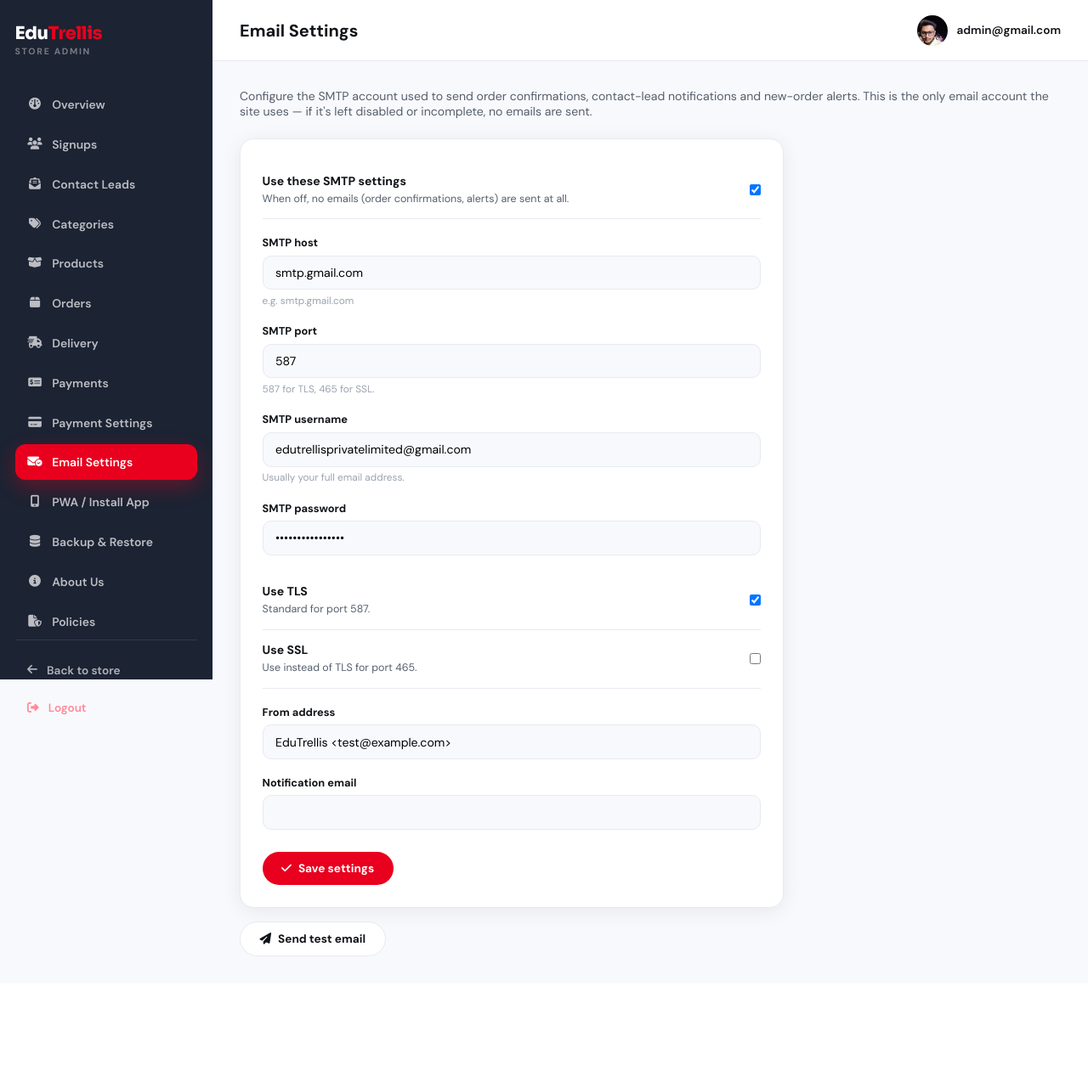
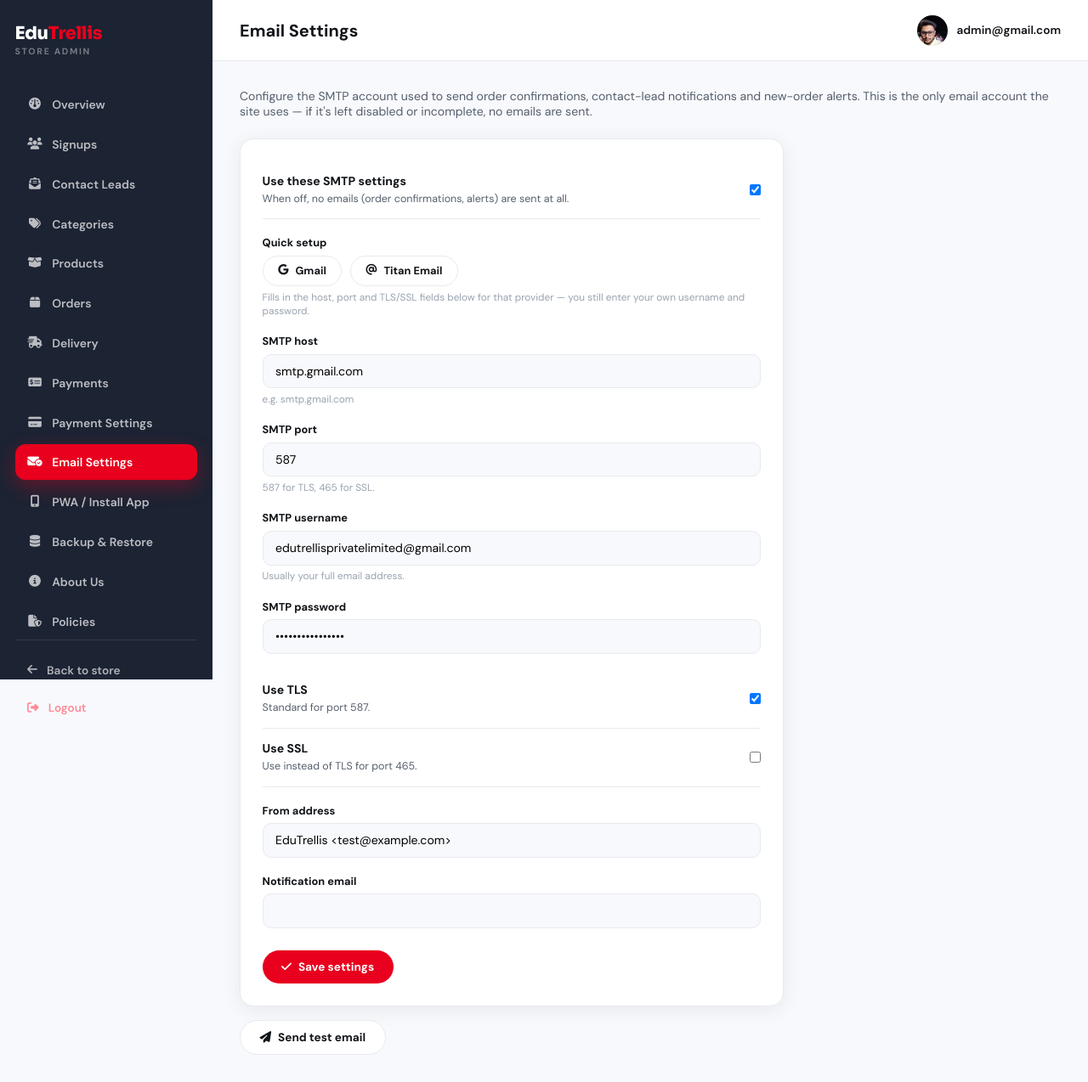
Before and after one commit to edutrellisprivatelimited-dotcom/EduTrellis, a Django app: page /store/dashboard/email-settings/ in a window 1280 px wide. Shown: the whole page at 85% size. Before the commit the page ends 1126 px from the top, so only its background shows below. Run offline with Django 5.2, Linux system fonts and the light colour scheme; a user stored in the database is signed in; data comes from the database, SQL or seed files in the repository.

Commit message:
feat: Titan Email quick-setup preset; show product video before images
Email Settings now has one-click Gmail/Titan Email preset buttons that
fill in the host, port and TLS/SSL fields for that provider — you still
type in your own mailbox address and password. Titan uses
smtp.titan.email on port 465 with SSL (not TLS).

Product detail gallery now puts the video first, ahead of the cover
image and extra photos, so it's what shoppers see (and can play)
immediately when they open a product with a video.

```diff
--- a/myapp/templates/dashboard/email_settings.html
+++ b/myapp/templates/dashboard/email_settings.html
@@ -7,6 +7,8 @@
 .flash{border-radius:12px;padding:.85rem 1rem;font-size:.88rem;font-weight:600;margin-bottom:1.2rem;display:flex;gap:.5rem;align-items:center}
 .flash.success{background:#e8f8ee;color:#177245}
 .flash.error{background:#fdeaea;color:var(--red)}
+.provider-presets{display:flex;gap:.6rem;flex-wrap:wrap;margin-top:.3rem}
+.provider-presets .btn{padding:.55rem 1.1rem;font-size:.8rem}
 </style>
 {% endblock %}
 
@@ -31,6 +33,15 @@
   </div>
 
   <div class="form-group" style="margin-top:1.2rem">
+    <label>Quick setup</label>
+    <div class="provider-presets">
+      <button type="button" class="btn btn-ghost" data-preset="gmail"><i class="fab fa-google"></i> Gmail</button>
+      <button type="button" class="btn btn-ghost" data-preset="titan"><i class="fas fa-at"></i> Titan Email</button>
+    </div>
+    <div class="help">Fills in the host, port and TLS/SSL fields below for that provider — you still enter your own username and password.</div>
+  </div>
+
+  <div class="form-group">
     <label for="{{ form.smtp_host.id_for_label }}">SMTP host</label>
     {{ form.smtp_host }}
     <div class="help">e.g. smtp.gmail.com</div>
@@ -87,4 +98,28 @@
   {% csrf_token %}
   <button type="submit" class="btn btn-ghost"><i class="fas fa-paper-plane"></i> Send test email</button>
 </form>
+
+<script>
+(function(){
+  var PRESETS = {
+    gmail: { host: 'smtp.gmail.com', port: 587, tls: true, ssl: false },
+    titan: { host: 'smtp.titan.email', port: 465, tls: false, ssl: true },
+  };
+  var hostInput = document.getElementById('{{ form.smtp_host.id_for_label }}');
+  var portInput = document.getElementById('{{ form.smtp_port.id_for_label }}');
+  var tlsInput  = document.getElementById('{{ form.use_tls.id_for_label }}');
+  var sslInput  = document.getElementById('{{ form.use_ssl.id_for_label }}');
+
+  document.querySelectorAll('[data-preset]').forEach(function(btn){
+    btn.addEventListener('click', function(){
+      var p = PRESETS[btn.dataset.preset];
+      if (!p) return;
+      hostInput.value = p.host;
+      portInput.value = p.port;
+      tlsInput.checked = p.tls;
+      sslInput.checked = p.ssl;
+    });
+  });
+})();
+</script>
 {% endblock %}
--- a/myapp/views.py
+++ b/myapp/views.py
@@ -203,12 +203,12 @@ def _review_payload(r, viewer=None):
 
 def _product_payload(p):
     gallery = []
+    if p.video:
+        gallery.append({'type': 'video', 'url': p.video.url})
     if p.image:
         gallery.append({'type': 'image', 'url': p.image.url})
     for img in p.images.all():
         gallery.append({'type': 'image', 'url': img.image.url})
-    if p.video:
-        gallery.append({'type': 'video', 'url': p.video.url})
 
     return {
         'id': p.slug,
```
